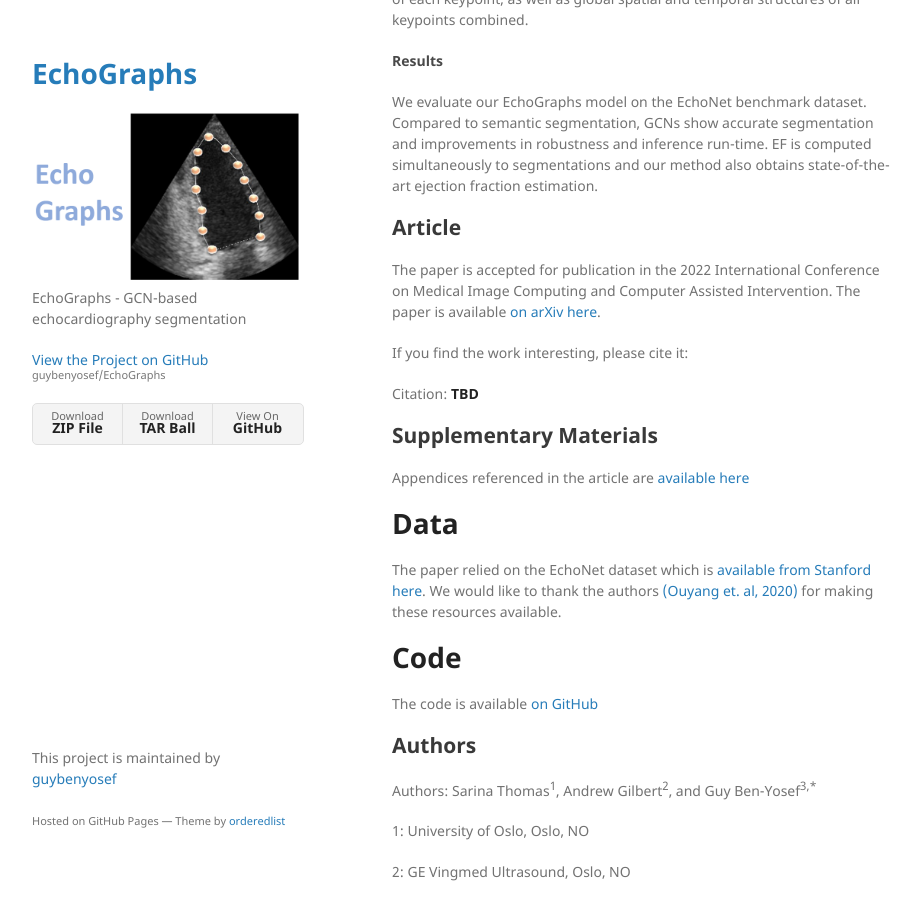
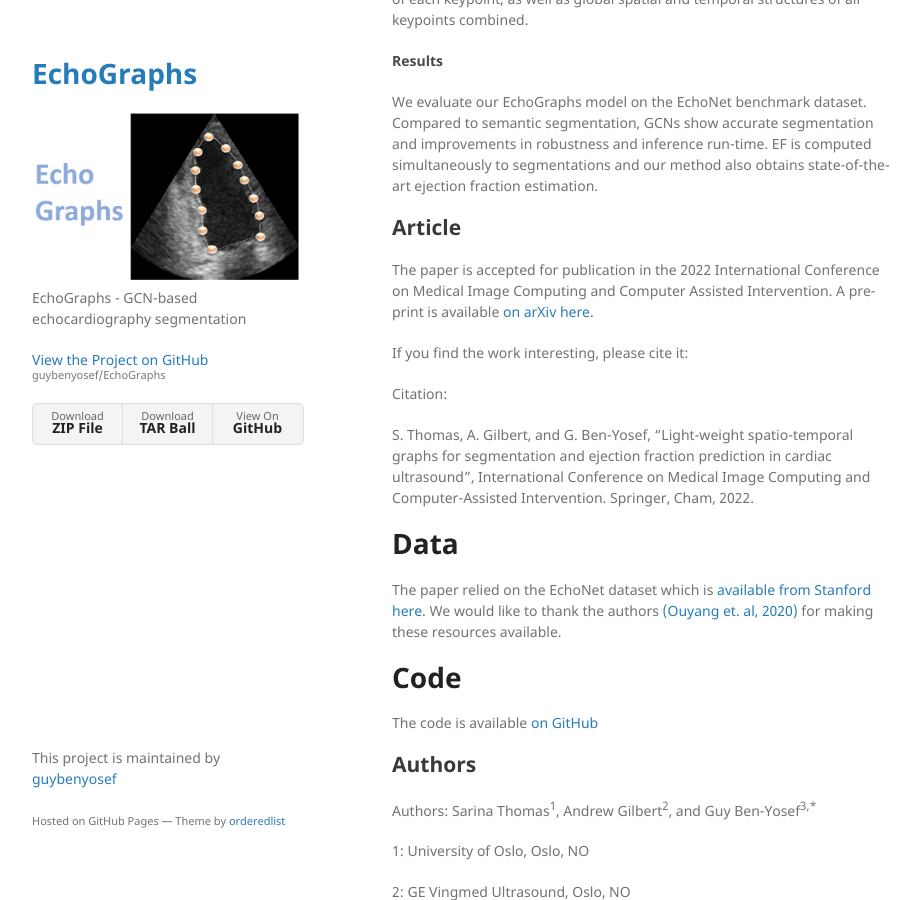
Before and after one commit to guybenyosef/EchoGraphs, a Jekyll site: the page built from web/index.md, in a window 1280 px wide and 900 px high, scrolled down 412 px. Shown: the whole window, without its empty margins (178-1098 px from the left). Built offline with Jekyll 4.4.1, drawn with Linux system fonts in a browser that asks for light colours; our own code applies the rules of GitHub Pages for plain Markdown files.

Commit message:
Add citation and link to Arxiv

```diff
--- a/web/index.md
+++ b/web/index.md
@@ -24,18 +24,21 @@ our method also obtains state-of-the-art ejection fraction estimation.
 ## Article
 
 The paper is accepted for publication in the 2022 International Conference on Medical Image Computing and Computer
-Assisted Intervention. The paper is available [on arXiv here](TBD).
+Assisted Intervention. A pre-print is available [on arXiv here](https://arxiv.org/abs/2207.02549).
 
 If you find the work interesting, please cite it:
 
-Citation: __TBD__
+Citation:
+
+S. Thomas, A. Gilbert, and G. Ben-Yosef, “Light-weight spatio-temporal graphs for segmentation and ejection fraction
+prediction in cardiac ultrasound”, International Conference on Medical Image Computing and Computer-Assisted
+Intervention. Springer, Cham, 2022.
 
 
 
 
-## Supplementary Materials
-
-Appendices referenced in the article are [available here](TBD)
+[//]: # (## Supplementary Materials)
+[//]: # (Appendices referenced in the article are [available here]&#40;TBD&#41;)
 
 # Data
 
```
Also changed, not shown: web/another-page.md (deleted, +0 -9 lines).
